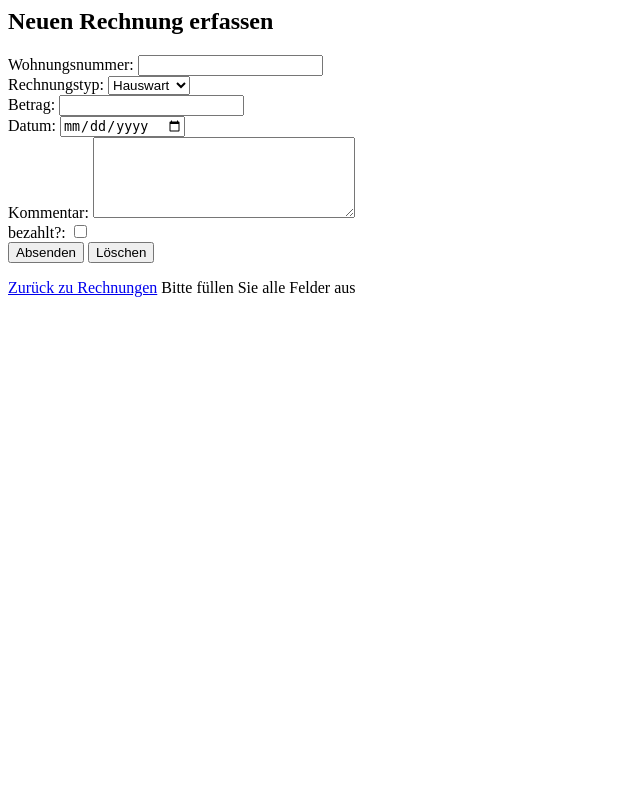
After one commit to Chillvan/Webengineering, a PHP site: page /neueRechnungen.php in a window 1280 px wide. The commit adds this page. Shown: the whole page, without its empty margins (0-640 px from the left). Run offline with PHP 8.4, Linux system fonts and the light colour scheme.

```diff
--- a/mieter.php
+++ b/mieter.php
@@ -22,7 +22,7 @@ try {
     foreach ($dbh->query('SELECT * from Mieterspiegel') as $row) {
     print_r("Mieternummer: ".$row['Mieternummer']." | Wohnungsnummer: ".$row['Wohnungsnummer'].
             " | Name: ".$row['Name']." | Vorname: ".$row['Vorname'].
-            " | Mietzins: ".$row['Mietzins']."%"." | Rechnungsadresse: ".$row['Rechnungsadresse'].
+            " | Mietzins: ".$row['Mietzins']." | Rechnungsadresse: ".$row['Rechnungsadresse'].
             " | Aktiv: ".$row['Aktiv']."<br/>");
    }
    $dbh = null;
--- /dev/null
+++ b/neueRechnungen.php
@@ -0,0 +1,64 @@
+<meta http-equiv="content-type" content="text/html; charset=utf-8">
+
+<html>
+    <head><title>Rechnung erfassen</title></head>
+    <body>
+        <h2> Neuen Rechnung erfassen </h2>
+        <form method="post" action="neueRechnungen.php">
+        Wohnungsnummer: <input type="text" name="Wohnungsnummer"/><br/>
+        Rechnungstyp: <select name="Rechnungstyp" size="0">
+            <option>Hauswart</option>
+            <option>Öl</option>
+            <option>Reparatur</option>
+            <option>Strom</option>
+            <option>Wasser</option>
+        </select><br/>
+        Betrag: <input type="text" name="Betrag"/><br/>
+        Datum: <input type="date" name="Datum"/><br/>
+        Kommentar: <textarea name="Kommentar" cols="30" rows="5" wrap="soft"></textarea><br/>
+        bezahlt?: <input type="checkbox" name="Bezahlt" value="1"/><br/>
+        <input type="submit" value="Absenden"/>
+        <input type="reset" value="Löschen"/>
+        </form>
+        <a href="rechnungen.php">Zurück zu Rechnungen</a>
+
+    </body>
+</html>
+
+<?php
+// Verbindung zu Datenbank herstellen
+$user = 'u566874539_admin';
+$pass = 'WEFHNW14';
+try {
+    $dbh = new PDO('mysql:host=mysql.hostinger.de;dbname=u566874539_ftw', $user, $pass);
+
+    if(isset($_POST['Wohnungsnummer']) and isset($_POST['Rechnungstyp'])
+        and isset($_POST['Betrag']) and isset($_POST['Datum'])
+        and isset($_POST['Kommentar'])) {
+
+        if (empty($_POST['Bezahlt'])){
+            $_POST['Bezahlt'] = 0;
+        }
+
+        // noch anpassen auf Rechnungen
+        $stmt = $dbh->prepare("INSERT INTO Rechnungen(Mieternummer,Wohnungsnummer,"
+                . "Name,Vorname,Mietzins,Rechnungsadresse,Aktiv)"
+            . " VALUES(:field1,:field2,:field3,:field4,:field5,:field6,:field7)");
+        $stmt->execute(array(':field1' => $_POST['Mieternummer'], ':field2' => $_POST['Wohnungsnummer'],
+            ':field3' => $_POST['Name'], ':field4' => $_POST['Vorname'], ':field5' => $_POST['Mietzins'],
+            ':field6' => $_POST['Rechnungsadresse'], ':field7' => $_POST['Aktiv']));
+        $affected_rows = $stmt->rowCount();
+
+        echo "Neuer Mieter ".$_POST['Name']." ".$_POST['Vorname']." wurde erfasst.<br/>";
+    }
+    else{
+        echo 'Bitte füllen Sie alle Felder aus<br/>';
+    }
+
+
+   $dbh = null;
+} catch (PDOException $e) {
+   print "Error!: " . $e->getMessage() . "<br/>";
+   die();
+}
+?>
```
Also changed, not shown: neuerMieter.php (+18 -17 lines), rechnungen.php (+21 -0 lines).
